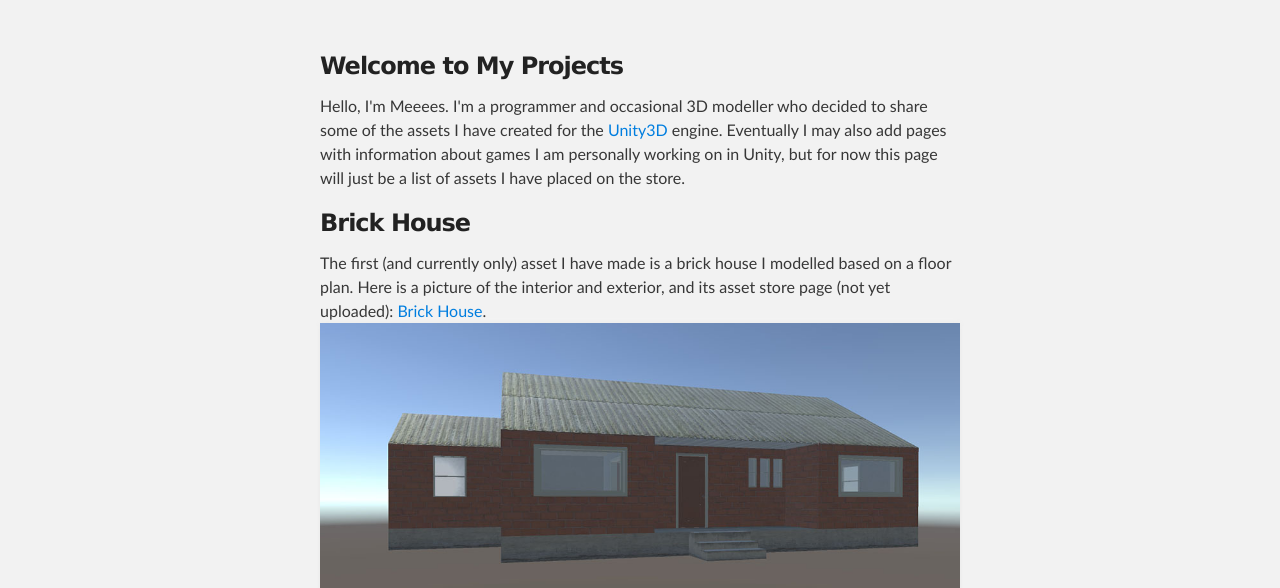
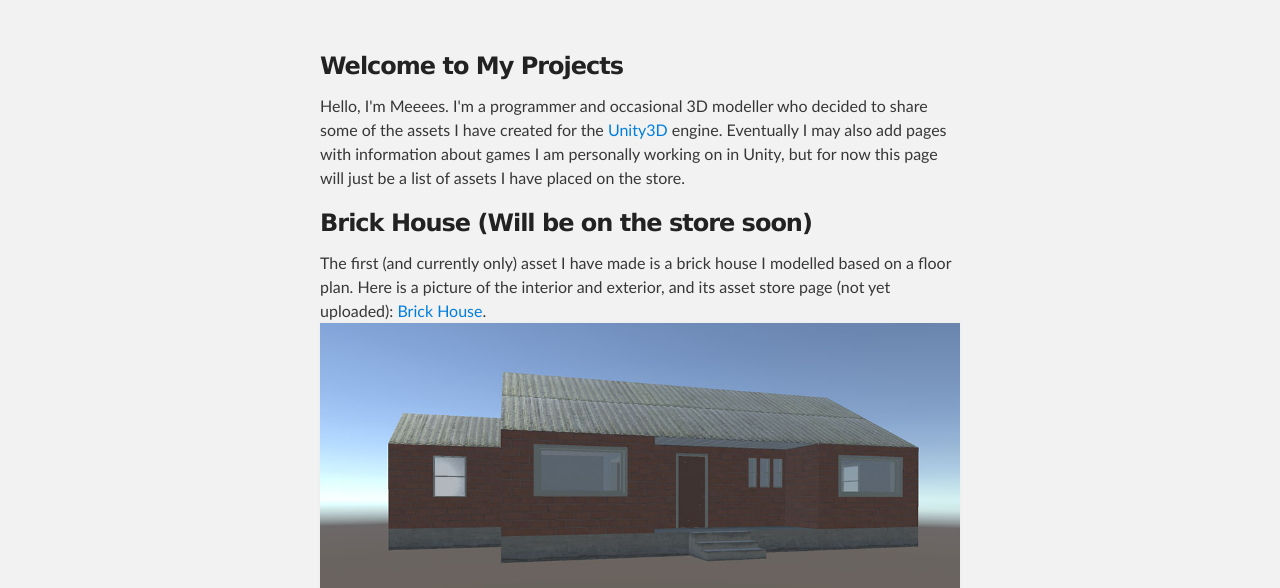
Before and after one commit to meeees/meeees.github.io, a plain HTML site: page index.html in a window 1280 px wide. Shown: the part 212-800 px from the top of the page. Drawn offline with Linux system fonts and the light colour scheme.

Commit message:
Update index.html

```diff
--- a/index.html
+++ b/index.html
@@ -31,7 +31,7 @@
 <p>Hello, I'm Meeees. I'm a programmer and occasional 3D modeller who decided to share some of the assets I have created for the <a href="http://unity3d.com/">Unity3D</a> engine. Eventually I may also add pages with information about games I am personally working on in Unity, but for now this page will just be a list of assets I have placed on the store.</p>
 
 <h3>
-<a id="brick-house" class="anchor" href="#brick-house" aria-hidden="true"><span aria-hidden="true" class="octicon octicon-link"></span></a>Brick House</h3>
+<a id="brick-house" class="anchor" href="#brick-house" aria-hidden="true"><span aria-hidden="true" class="octicon octicon-link"></span></a>Brick House (Will be on the store soon)</h3>
 
 <p>The first (and currently only) asset I have made is a brick house I modelled based on a floor plan. Here is a picture of the interior and exterior, and its asset store page (not yet uploaded): <a href="">Brick House</a>.
 <img src="images/BrickHouse/Exterior.jpg">
```
